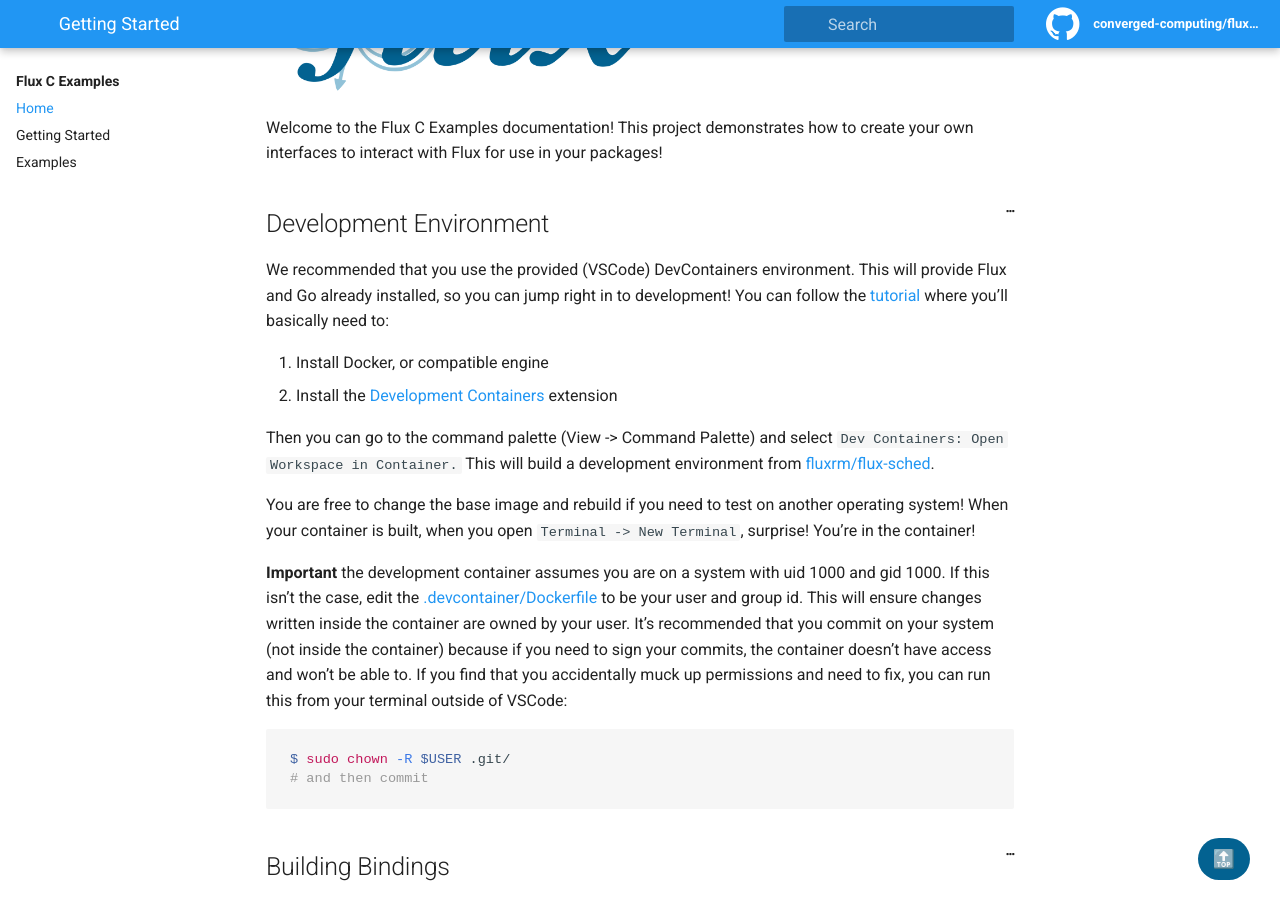
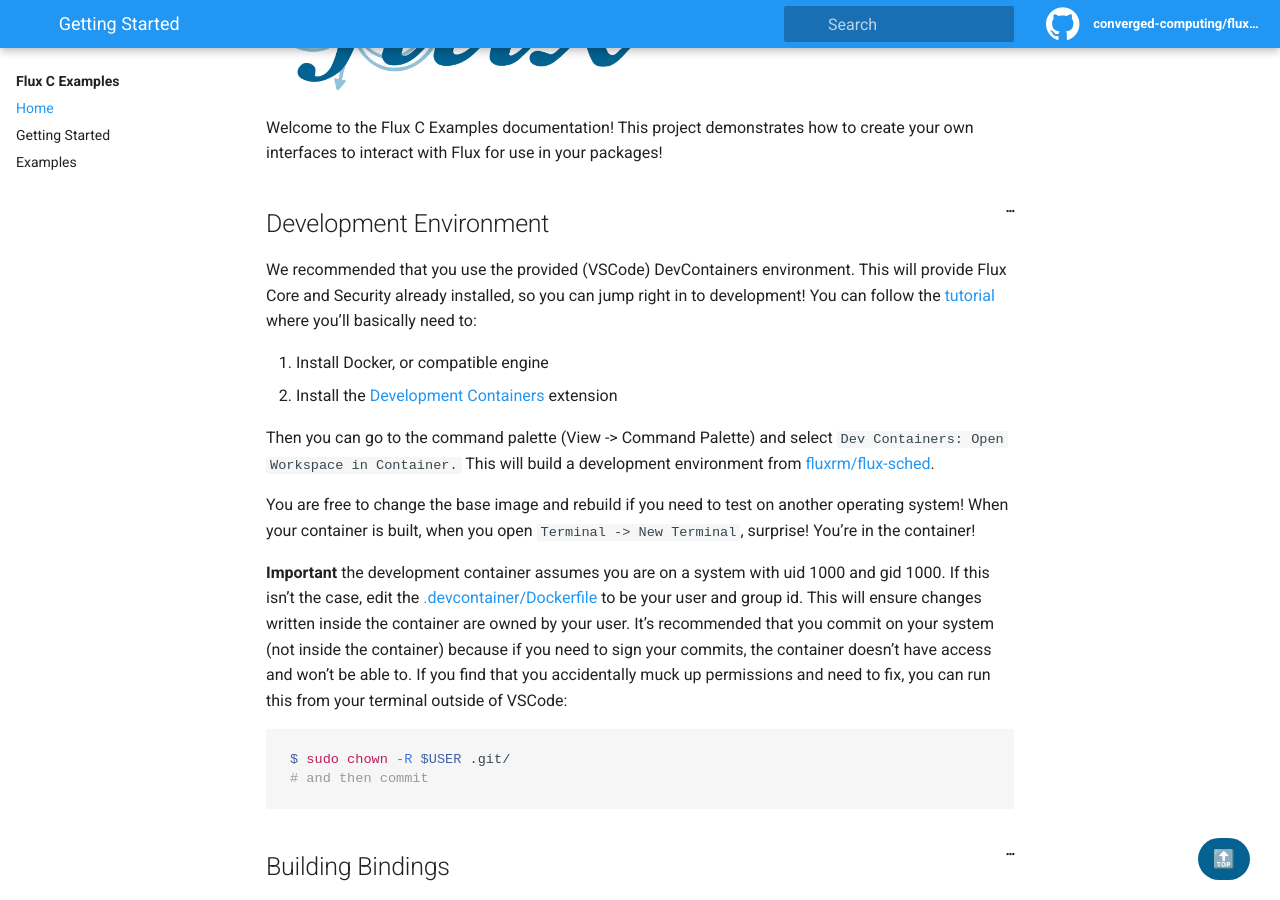
Before and after one commit to converged-computing/flux-c-examples, a Jekyll site: the page built from docs/_docs/getting-started.md, in a window 1280 px wide and 900 px high, scrolled down 302 px. Built offline with Jekyll 4.4.1, drawn with Linux system fonts in a browser that asks for light colours.

```diff
--- a/docs/_docs/getting-started.md
+++ b/docs/_docs/getting-started.md
@@ -15,7 +15,7 @@ how to create your own interfaces to interact with Flux for use in your packages
 ## Development Environment
 
 We recommended that you use the provided (VSCode) DevContainers environment.
-This will provide Flux and Go already installed, so you can jump right in
+This will provide Flux Core and Security already installed, so you can jump right in
 to development! You can follow the [tutorial](https://code.visualstudio.com/docs/remote/containers-tutorial) where you'll basically
 need to:
 
@@ -44,7 +44,7 @@ $ sudo chown -R $USER .git/
 
 ## Building Bindings
 
-You can build the examples using the [Makefile](../Makefile). You can inspect it
+You can build the examples using the [Makefile](https://github.com/converged-computing/flux-c-examples/blob/main/Makefile). You can inspect it
 to see how simple it is - we target the Flux install in the container (and you
 would want to customize this based on your install of Flux).
 
```
